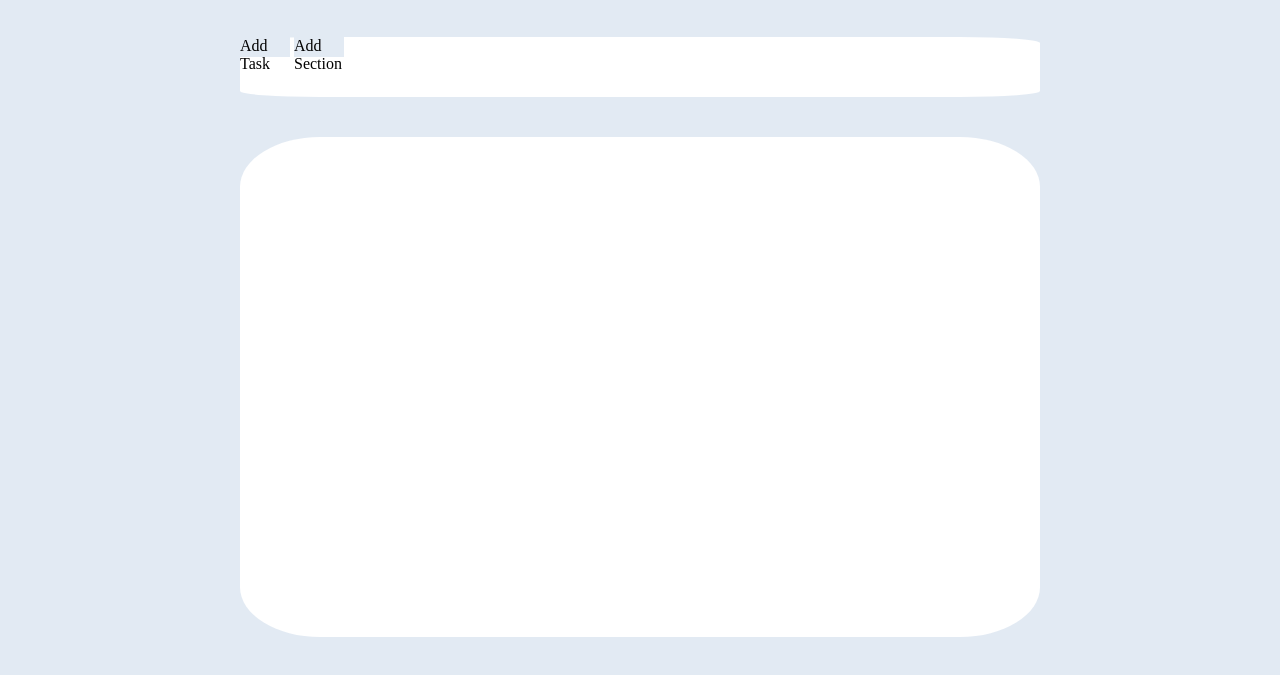
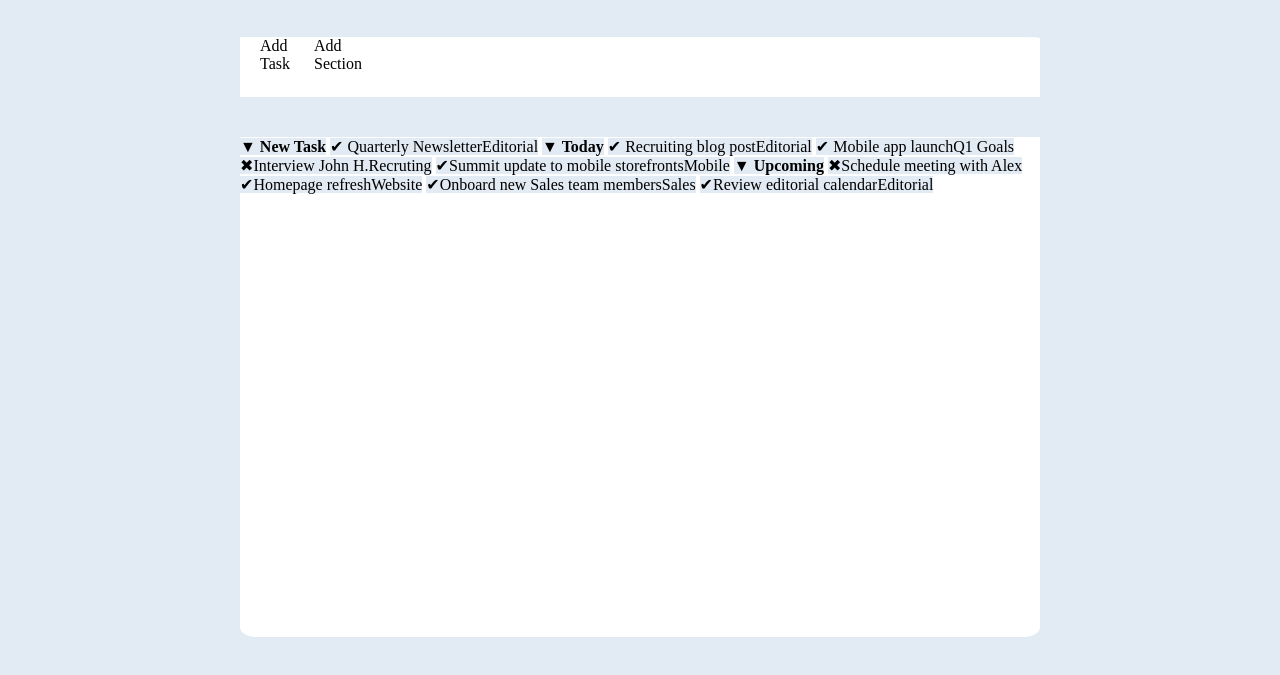
Before and after one commit to giuliop93/html-css-toboolist, a plain HTML site: page index.html in a window 1280 px wide. Shown: the part 77-752 px from the top of the page. Drawn offline with Linux system fonts and the light colour scheme.

Commit message:
scambiati div con span

```diff
--- a/index.html
+++ b/index.html
@@ -15,7 +15,20 @@
         <div id="addtask">Add Task</div>
         <div id="addsection">Add Section</div>
     </section>
-    <section id="menù"></section>
+    <section id="menù">
+        <span class="title">&#9660; New Task</span>
+        <span>&#10004; Quarterly Newsletter</span><span>Editorial</span>
+        <span class="title">&#9660; Today</span>
+        <span>&#10004; Recruiting blog post</span><span>Editorial</span>
+        <span>&#10004; Mobile app launch</span><span>Q1 Goals</span>
+        <span>&#10006;Interview John H.</span><span>Recruting</span>
+        <span>&#10004;Summit update to mobile storefronts</span><span>Mobile</span>
+        <span class="title">&#9660; Upcoming</span>
+        <span>&#10006;Schedule meeting with Alex</span>
+        <span>&#10004;Homepage refresh</span><span>Website</span>
+        <span>&#10004;Onboard new Sales team members</span><span>Sales</span>
+        <span>&#10004;Review editorial calendar</span><span>Editorial</span>
+    </section>
 
 
 </body>
--- a/style.css
+++ b/style.css
@@ -24,7 +24,6 @@ section {
     background-color: white;
     margin: auto;
     margin-top: 40px;
-    border-radius: 10%;
 }
 
 #addtask {
@@ -41,8 +40,21 @@ display: inline-block;
 
 #buttons {
     height: 60px;
+    border-top-left-radius: 2%;
+    border-top-right-radius: 2%;
 }
 
 #menù {
     height: 500px;
+    border-bottom-left-radius: 2%;
+    border-bottom-right-radius: 2%;
 }
+
+div {
+    padding-left: 20px;
+    background-color: white;
+}
+
+.title {
+    font-weight: bold;
+}
```
Lines whose indentation alone changed are shown as unchanged.
